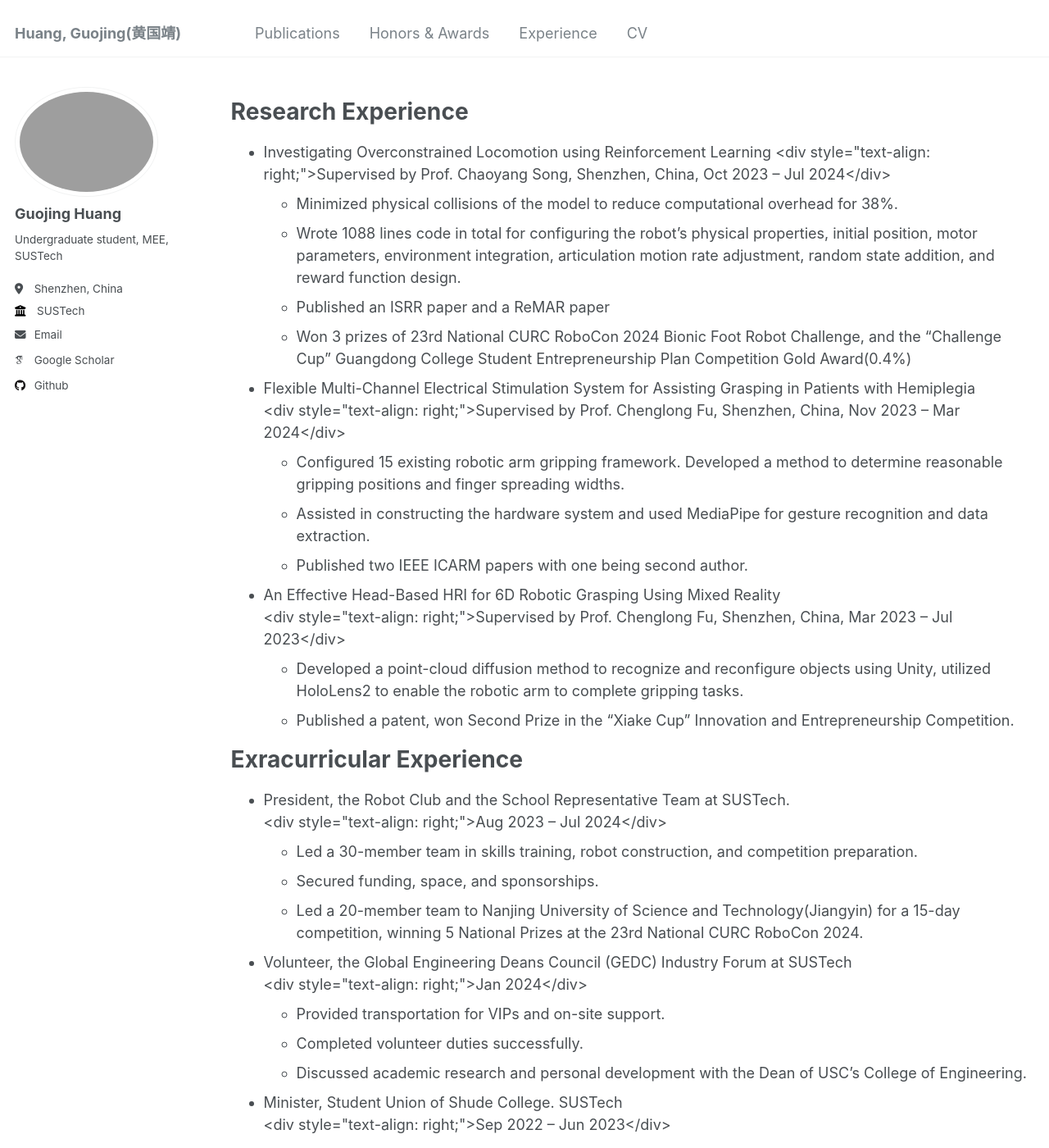
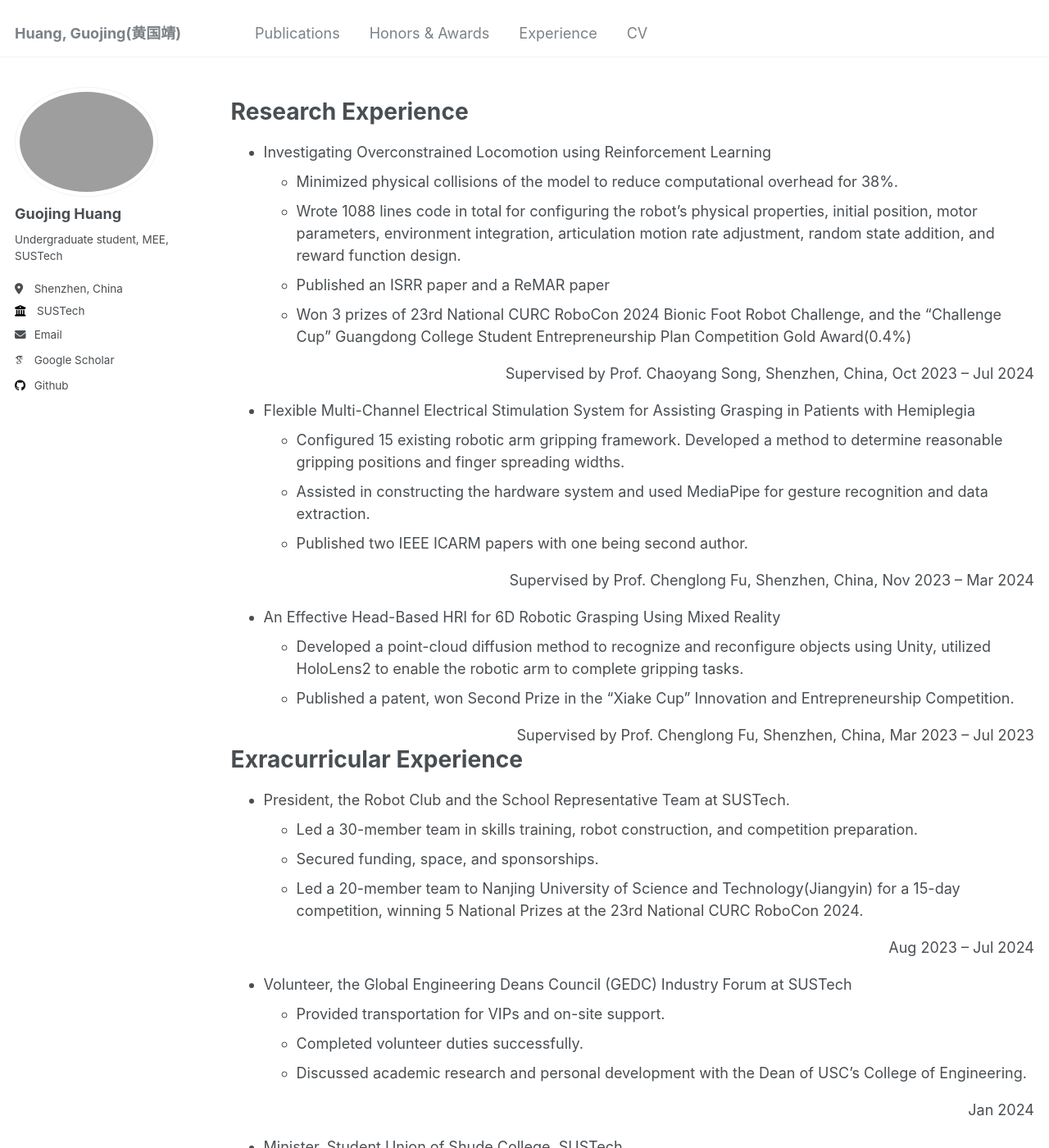
Before and after one commit to Acheng0211/acheng0211.github.io, a Jekyll site: the page built from _pages/experience.md, in a window 1280 px wide and 1400 px high. Shown: the whole window at 82% size. Built offline with Jekyll 4.4.1, drawn with Linux system fonts in a browser that asks for light colours; some web fonts are replaced; some of the changed text lies outside the part shown.

Commit message:
test: experience page align3

```diff
--- a/_pages/experience.md
+++ b/_pages/experience.md
@@ -10,47 +10,51 @@ author_profile: true
 Research Experience
 ======
 * Investigating Overconstrained Locomotion using Reinforcement Learning
-        <div style="text-align: right;">Supervised by Prof. Chaoyang Song, Shenzhen, China, Oct 2023 – Jul 2024</div>
     *	Minimized physical collisions of the model to reduce computational overhead for 38%.
     -	Wrote 1088 lines code in total for configuring the robot's physical properties, initial position, motor parameters, environment integration, articulation motion rate adjustment, random state addition, and reward function design.
     -	Published an ISRR paper and a ReMAR paper
     -	Won 3 prizes of 23rd National CURC RoboCon 2024 Bionic Foot Robot Challenge, and the “Challenge Cup” Guangdong College Student Entrepreneurship Plan Competition Gold Award(0.4%)
+<div style="text-align: right;">Supervised by Prof. Chaoyang Song, Shenzhen, China, Oct 2023 – Jul 2024</div>
 
 * Flexible Multi-Channel Electrical Stimulation System for Assisting Grasping in Patients with Hemiplegia
-        <div style="text-align: right;">Supervised by Prof. Chenglong Fu, Shenzhen, China, Nov 2023 – Mar 2024</div>
     -	Configured 15 existing robotic arm gripping framework. Developed a method to determine reasonable gripping positions and finger spreading widths.
     -	Assisted in constructing the hardware system and used MediaPipe for gesture recognition and data extraction.
     -	Published two IEEE ICARM papers with one being second author.
+<div style="text-align: right;">Supervised by Prof. Chenglong Fu, Shenzhen, China, Nov 2023 – Mar 2024</div>
 
 * An Effective Head-Based HRI for 6D Robotic Grasping Using Mixed Reality
-        <div style="text-align: right;">Supervised by Prof. Chenglong Fu, Shenzhen, China, Mar 2023 – Jul 2023</div>
     -	Developed a point-cloud diffusion method to recognize and reconfigure objects using Unity, utilized HoloLens2 to enable the robotic arm to complete gripping tasks.
     -	Published a patent, won Second Prize in the “Xiake Cup” Innovation and Entrepreneurship Competition.
+<div style="text-align: right;">Supervised by Prof. Chenglong Fu, Shenzhen, China, Mar 2023 – Jul 2023</div>
 
 
 Exracurricular Experience
 ======
 *	President, the Robot Club and the School Representative Team at SUSTech.
-        <div style="text-align: right;">Aug 2023 – Jul 2024</div>
     - Led a 30-member team in skills training, robot construction, and competition preparation.
     - Secured funding, space, and sponsorships.
     - Led a 20-member team to Nanjing University of Science and Technology(Jiangyin) for a 15-day competition, winning 5 National Prizes at the 23rd National CURC RoboCon 2024.
+<div style="text-align: right;">Aug 2023 – Jul 2024</div>
+
 *	Volunteer, the Global Engineering Deans Council (GEDC) Industry Forum at SUSTech
-        <div style="text-align: right;">Jan 2024</div>
     - Provided transportation for VIPs and on-site support.
     - Completed volunteer duties successfully.
     - Discussed academic research and personal development with the Dean of USC’s College of Engineering.
+<div style="text-align: right;">Jan 2024</div>
+
 *	Minister, Student Union of Shude College. SUSTech
-        <div style="text-align: right;">Sep 2022 – Jun 2023</div>
     - Held weekly meetings with department members and the presidium of the student union.
     - Led department members to learn the activity planning process, formulate experience documents and paradigms for holding various activities.
     - Communicate with students from other colleges and universities on behalf of the college.
+<div style="text-align: right;">Sep 2022 – Jun 2023</div>
+
 *	Project Manager, the SUSTech Shude College Mid-Autumn “Lake Wish” event
-        <div style="text-align: right;">Sep 2022</div>
     - Led planning, approvals, team formation, activity design, procurement, and on-site management.
     - Organized a 13-member team.
     - Designed activities like handmade mooncakes, pomelo eating contest, and lake wish event with nearly 200 participants from SUSTech.
+ <div style="text-align: right;">Sep 2022</div>
+
 *	Co-Project Manager, the SUSTech Shude College 2022 Graduation Party
-        <div style="text-align: right;">Jul 2022</div>
     - Led planning, team formation, activity design, procurement, and on-site management.
     - Organized a 20-member team, coordinated 5 performances, graduation exhibition, custom T-shirt design, and activities for 50 graduates.
+<div style="text-align: right;">Jul 2022</div>
```
